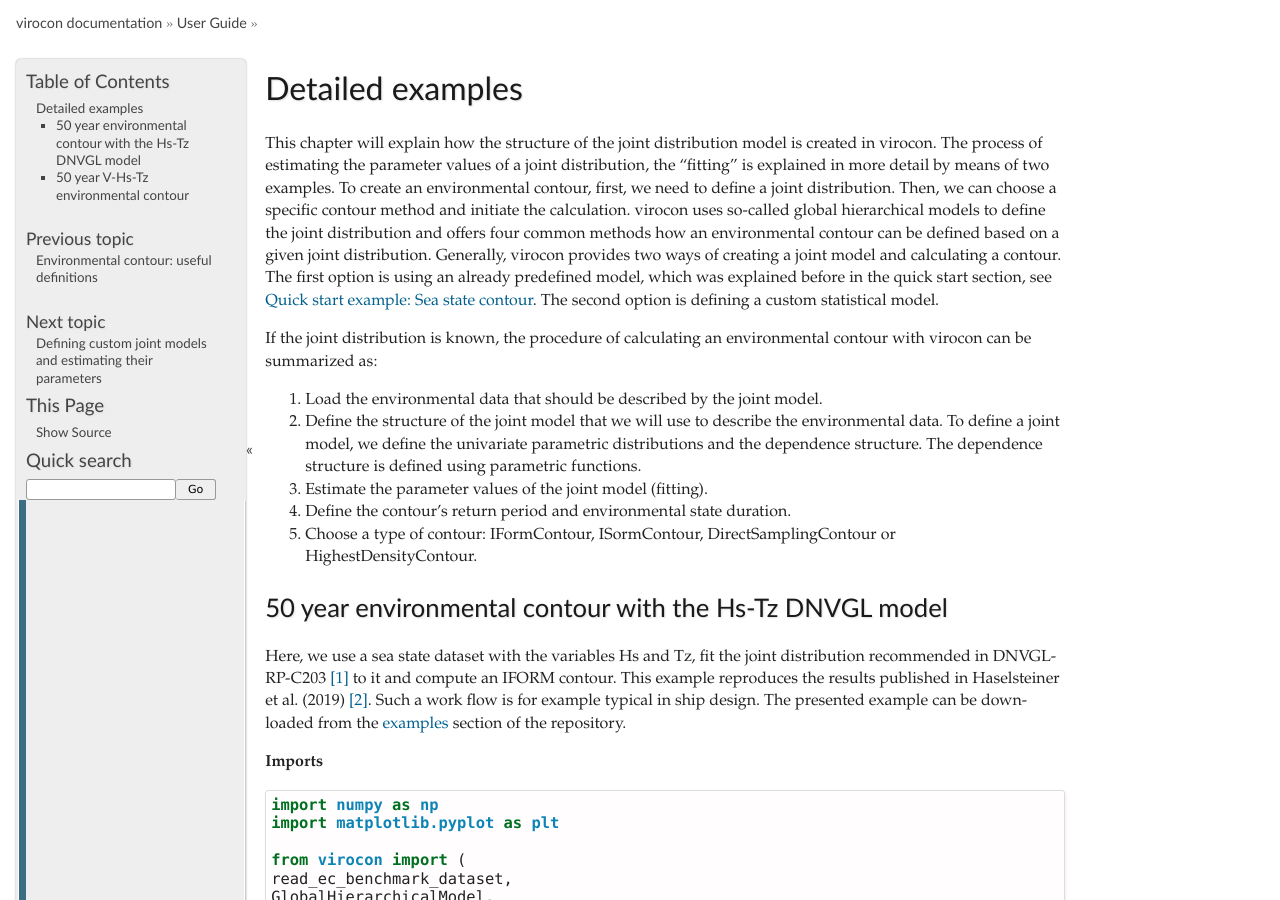
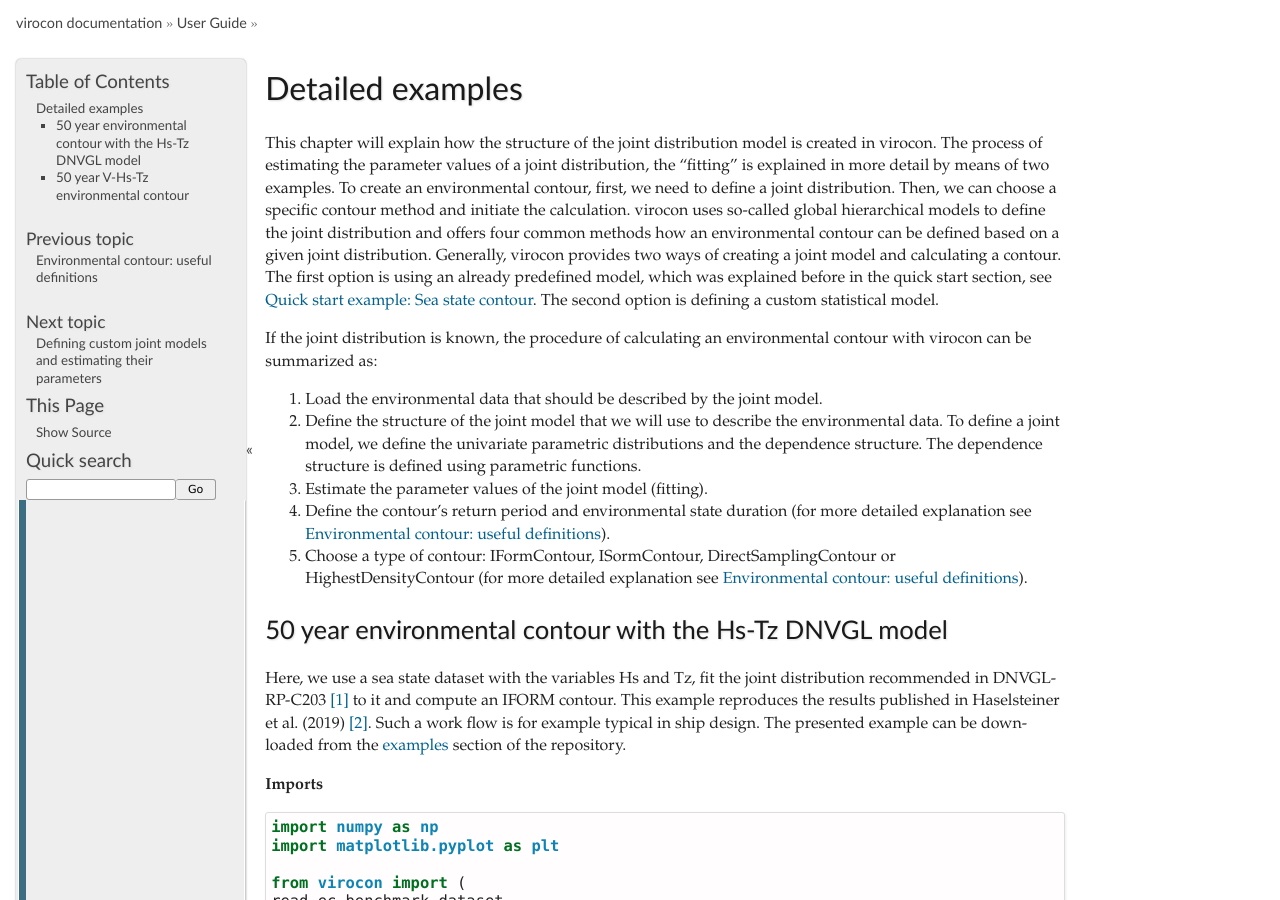
Before and after one commit to virocon-organization/virocon, a Sphinx documentation site: the page built from docs/detailed_examples.rst, in a window 1280 px wide and 900 px high. Built offline with Sphinx 7.4.7, drawn with Linux system fonts in a browser that asks for light colours.

Commit message:
Link definitions in user guide

```diff
--- a/docs/definitions.rst
+++ b/docs/definitions.rst
@@ -1,3 +1,5 @@
+.. _definitions:
+
 *****************************************
 Environmental contour: useful definitions
 *****************************************
--- a/docs/detailed_examples.rst
+++ b/docs/detailed_examples.rst
@@ -16,8 +16,8 @@ If the joint distribution is known, the procedure of calculating an environmenta
 1.	Load the environmental data that should be described by the joint model.
 2.	Define the structure of the joint model that we will use to describe the environmental data. To define a joint model, we define the univariate parametric distributions and the dependence structure. The dependence structure is defined using parametric functions.
 3.	Estimate the parameter values of the joint model (fitting).
-4.	Define the contour’s return period and environmental state duration.
-5.	Choose a type of contour: IFormContour, ISormContour, DirectSamplingContour or HighestDensityContour.
+4.	Define the contour’s return period and environmental state duration (for more detailed explanation see :ref:`definitions`).
+5.	Choose a type of contour: IFormContour, ISormContour, DirectSamplingContour or HighestDensityContour (for more detailed explanation see :ref:`definitions`).
 
 
 50 year environmental contour with the Hs-Tz DNVGL model
```
